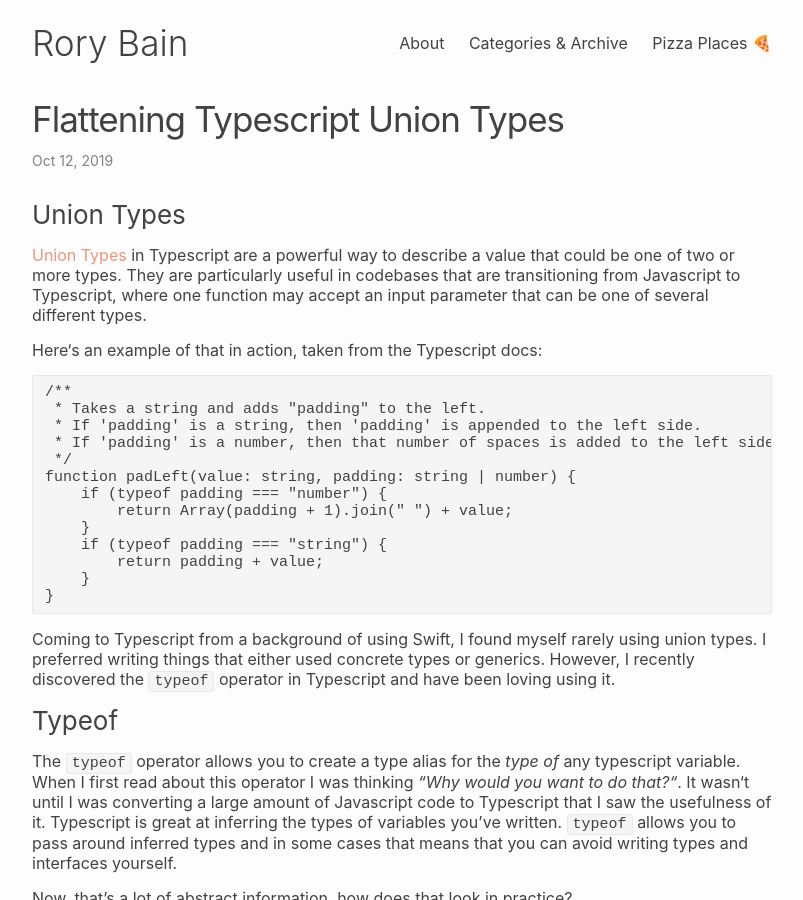
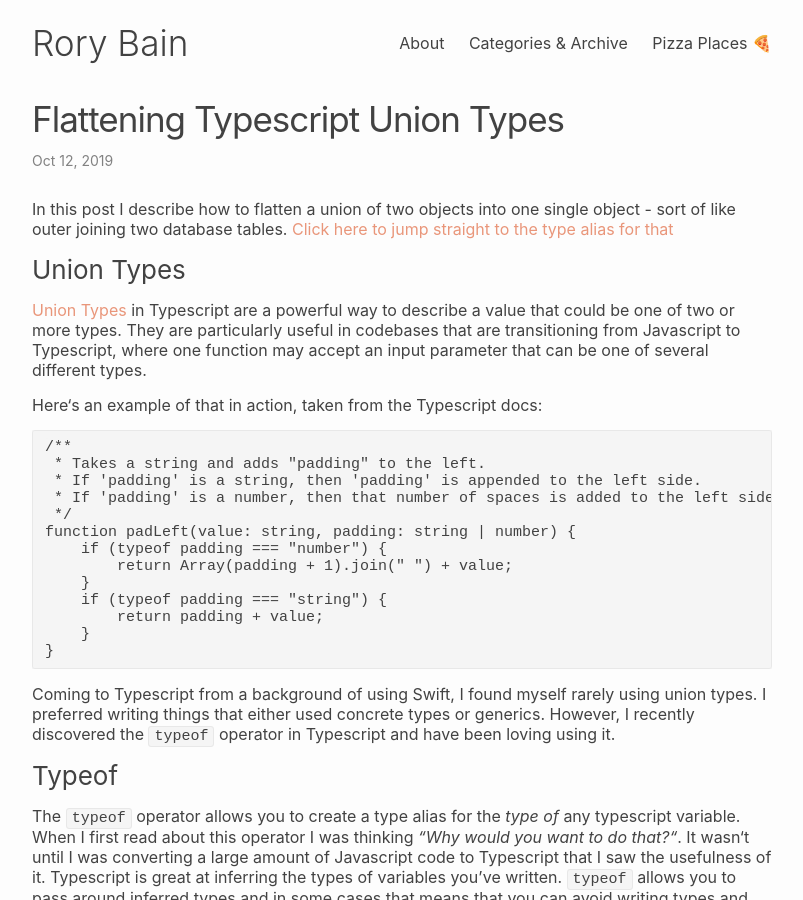
Before and after one commit to rorydbain/rorydbain.github.io, a Jekyll site: the page built from _posts/2019-10-12-flattening-typescript-union-types.markdown, in a window 1280 px wide and 900 px high. Shown: the whole window, without its empty margins (238-1041 px from the left). Built offline with Jekyll 4.4.1, drawn with Linux system fonts in a browser that asks for light colours; some web fonts are replaced.

Commit message:
chore: use link to bottom of the page

```diff
--- a/_posts/2019-10-12-flattening-typescript-union-types.markdown
+++ b/_posts/2019-10-12-flattening-typescript-union-types.markdown
@@ -5,6 +5,8 @@ date: 2019-10-12 15:34:10 +0100
 categories: programming
 #programming
 ---
+
+In this post I describe how to flatten a union of two objects into one single object - sort of like outer joining two database tables. [Click here to jump straight to the type alias for that](#flattenunion)
 
 ### Union Types
 
@@ -166,7 +168,7 @@ if (somePerson.type === ‘TEACHER’) {
 
 By checking the `type` (our discriminator) is `TEACHER`, we can access all properties that are unique to a Teacher and not in Superhero. This is useful and allows us to access properties in only one side of a union. However, it can be annoying to add a discriminating value to your objects (sometimes not possible), and it also adds an unnecessary runtime cost.
 
-### FlattenUnion
+### FlattenUnion ###
 
 Now, the main point of this post. There is a way that we can generate a `Person` type that makes properties of both types in the union accessible, whilst maintaining type safety.
 
```
